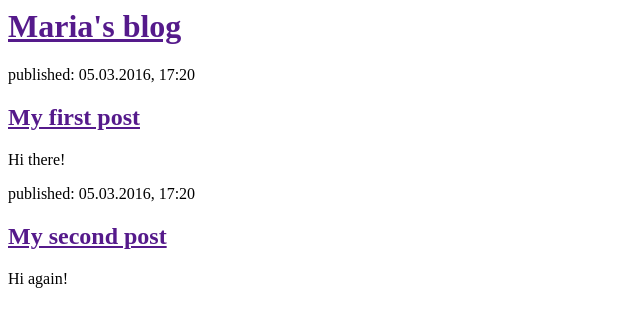
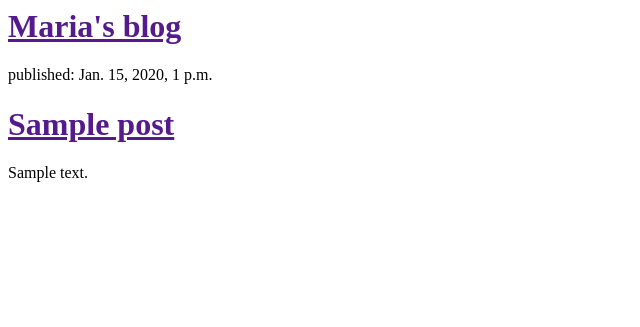
Before and after one commit to artemevam/my-first-blog, a Django app: template blog/templates/blog/post_list.html in a window 1280 px wide. Shown: the top 327 px of the page, without its empty margins (0-640 px from the left). Run offline with Django 3.2, Linux system fonts and the light colour scheme; the template is opened without the code that fills it: values that come from a table or form of the project are taken from there, others are empty; tables that the repository leaves empty hold one stand-in row (values such as "Sample post").

Commit message:
Modified templates to display posts from database.

```diff
--- a/blog/templates/blog/post_list.html
+++ b/blog/templates/blog/post_list.html
@@ -7,16 +7,16 @@
 			<h1><a href="">Maria's blog</a></h1>
 		</div>
 
+		{%for post in posts%}
+
 		<div>
-			<p>published: 05.03.2016, 17:20</p>
-			<h2><a href="">My first post</a></h2>
-			<p>Hi there!</p>
+			<p>published: {{ post.published_date }}</p>
+			<h1><a href="">{{ post.title }}</a></h1>
+			<p>{{ post.text|linebreaks }}</p>
 		</div>
 
-		<div>
-			<p>published: 05.03.2016, 17:20</p>
-			<h2><a href="">My second post</a></h2>
-			<p>Hi again!</p>
-		</div>
+
+		{% endfor %}
+
 	</body>
 </html>
--- a/blog/views.py
+++ b/blog/views.py
@@ -1,3 +1,6 @@
 from django.shortcuts import render
+from django.utils import timezone
+from .models import Post
 def post_list(request):
-	return render(request, 'blog/post_list.html', {})
+	posts = Post.objects.filter(published_date__lte=timezone.now()).order_by('-published_date')
+	return render(request, 'blog/post_list.html', {'posts': posts})
```
